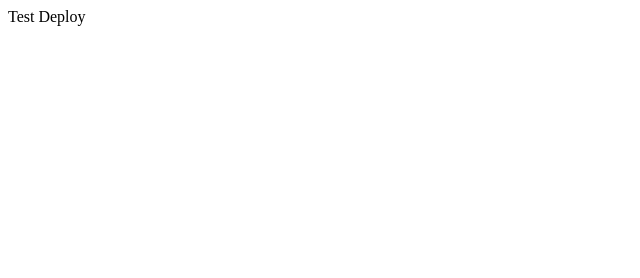
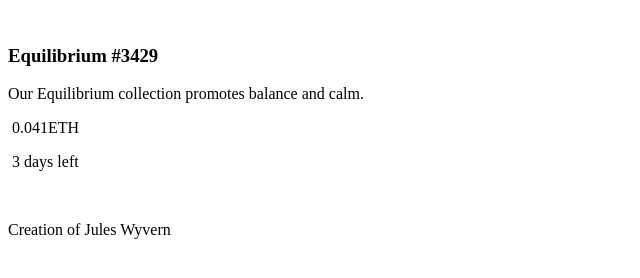
Before and after one commit to bridgecrew-perf6/DeployTest-41, a plain HTML site: page index.html in a window 1280 px wide. Shown: the whole page, without its empty margins (0-640 px from the left). Drawn offline with Linux system fonts and the light colour scheme.

Commit message:
feat: add assets & html

```diff
--- a/index.html
+++ b/index.html
@@ -7,6 +7,37 @@
     <title>Deploy Test</title>
 </head>
 <body>
-    Test Deploy
+    <div class = "card_content">
+        <a class = "image_link" href = "google.comm">
+            <img class = "img" scr = "assets/images/image_equilibrium.jpg">
+        </a>
+
+        <h3 class = "card_title">
+            Equilibrium #3429
+        </h3>
+
+        <p class = "card_description">
+            Our Equilibrium collection promotes balance and calm.
+        </p>
+
+        <div class = "card_info">
+            <p class = "price">
+                <img class = "ethereum_icon" scr = "assets/images/icon-ethereum.svg">
+                0.041ETH
+            </p>
+
+            <p class = "time_left">
+                <img class = "clock_icon" scr = "assets/images/icon-clock.svg">
+                3 days left
+            </p>
+        </div>
+
+        <div class = "creator_info">
+            <img class = "creator_avatar" scr = "assets/images/image-avatar.jpg">
+            <p class = "creation">
+                Creation of <span class = "creator_name">Jules Wyvern</span>
+            </p>
+        </div>
+    </div>
 </body>
 </html>
```
Also changed, not shown: assets/images/favicon-32x32.png (added), assets/images/icon-clock.svg (added), assets/images/icon-ethereum.svg (added), assets/images/icon-view.svg (added), assets/images/image-avatar.png (added), assets/images/image-equilibrium.jpg (added).
